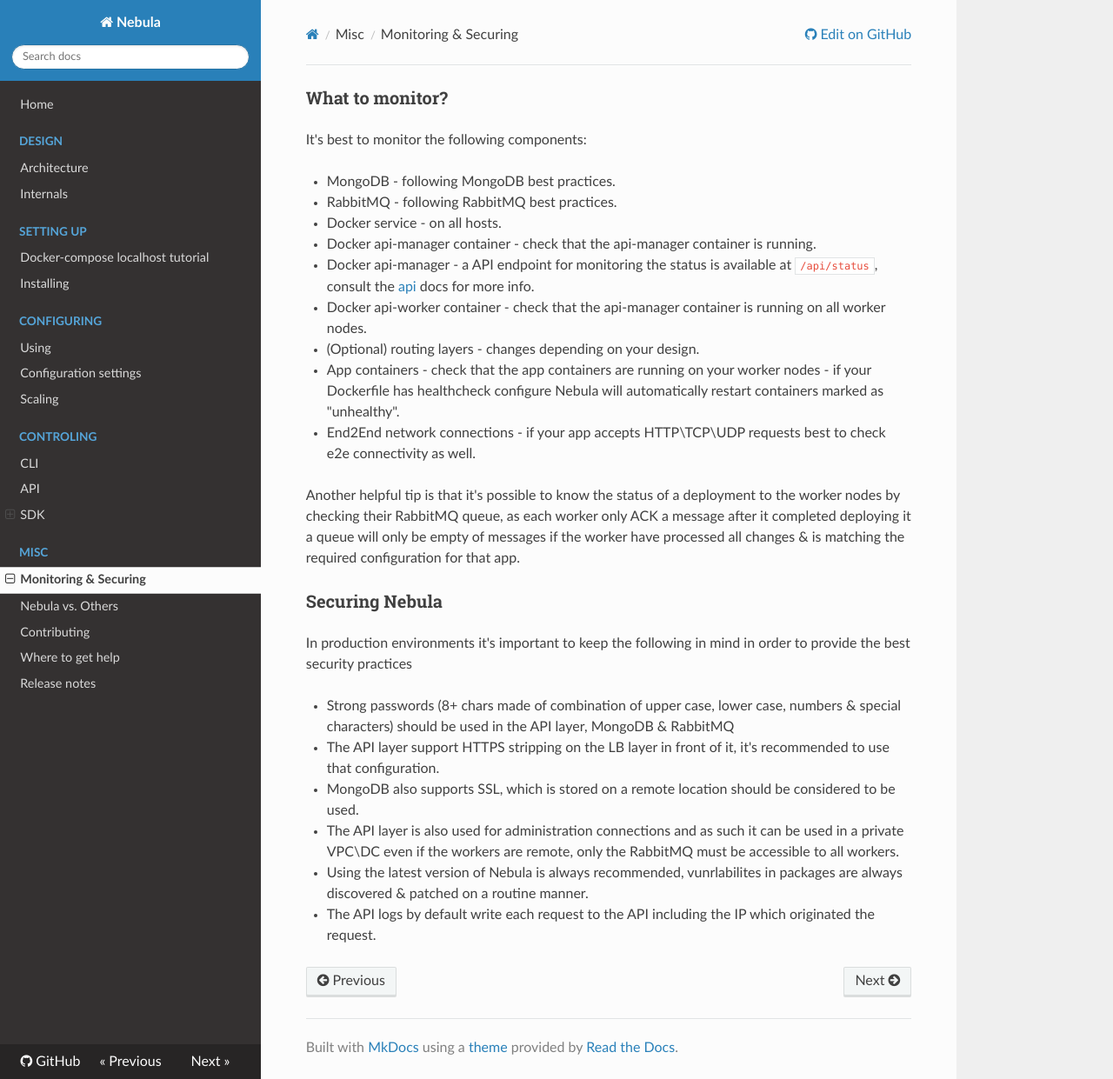
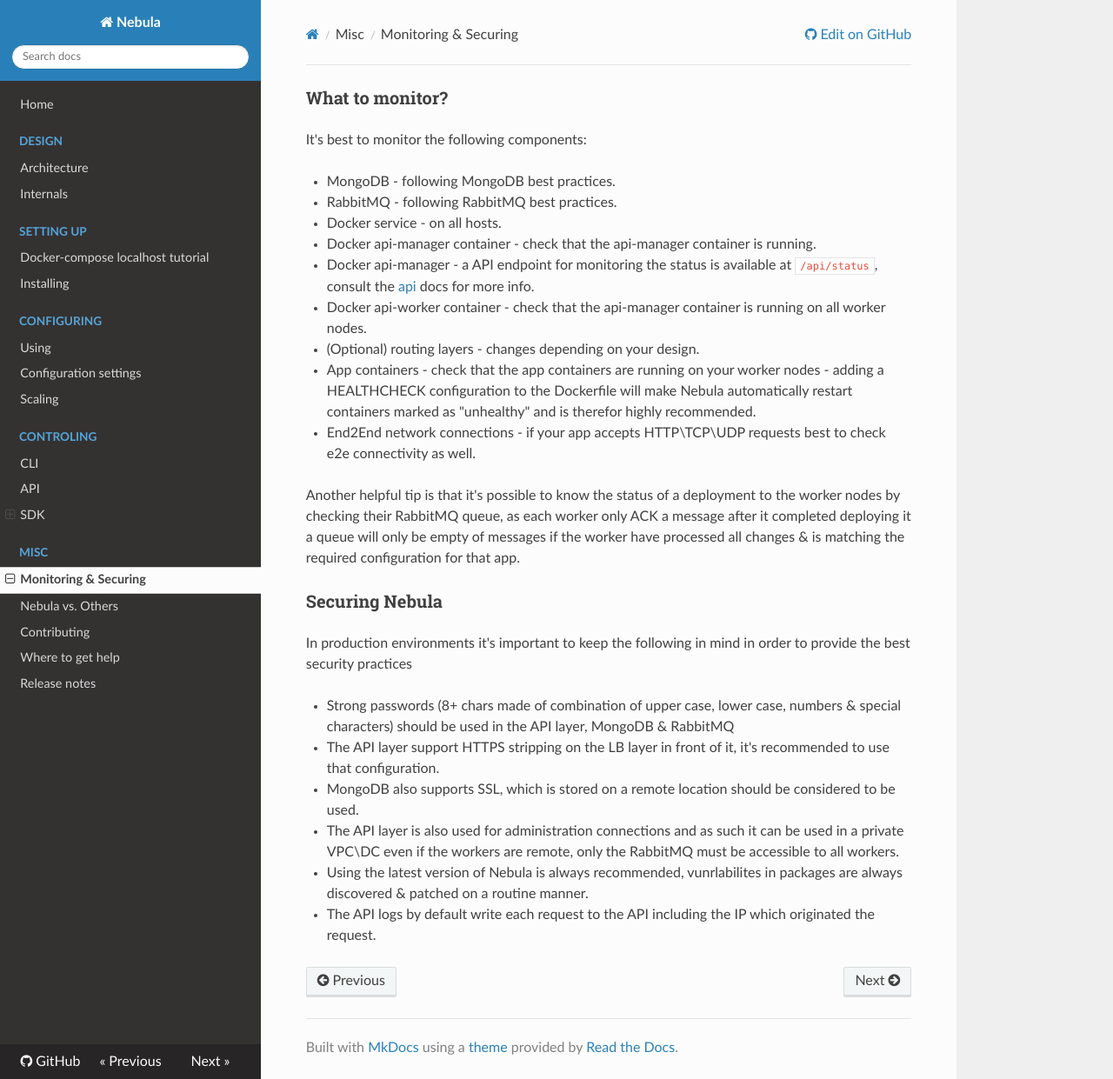
Before and after one commit to nebula-orchestrator/docs, an MkDocs documentation site: the page built from docs/best-practice.md, in a window 1280 px wide and 1241 px high. Shown: the whole window at 87% size. Built offline with MkDocs 1.6.1, drawn with Linux system fonts in a browser that asks for light colours; nearby versions of some CDN libraries; old or Windows-style settings are respelled for this version of MkDocs.

Commit message:
making the healthcheck dockerfile recommendation a bit clearer

```diff
--- a/docs/best-practice.md
+++ b/docs/best-practice.md
@@ -9,7 +9,7 @@
 * Docker api-manager - a API endpoint for monitoring the status is available at `/api/status`, consult the [api](https://github.com/naorlivne/docs/blob/master/docs/api.md) docs for more info.
 * Docker api-worker container - check that the api-manager container is running on all worker nodes.
 * (Optional) routing layers - changes depending on your design.
-* App containers - check that the app containers are running on your worker nodes - if your Dockerfile has healthcheck configure Nebula will automatically restart containers marked as "unhealthy".
+* App containers - check that the app containers are running on your worker nodes - adding a HEALTHCHECK configuration to the Dockerfile will make Nebula automatically restart containers marked as "unhealthy" and is therefor highly recommended.
 * End2End network connections - if your app accepts HTTP\TCP\UDP requests best to check e2e connectivity as well.
 
 Another helpful tip is that it's possible to know the status of a deployment to the worker nodes by checking their RabbitMQ queue, as each worker only ACK a message after it completed deploying it a queue will only be empty of messages if the worker have processed all changes & is matching the required configuration for that app.
```
